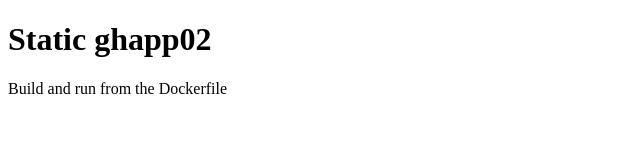
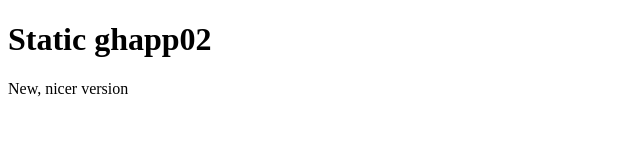
Before and after one commit to pienczyk/codedump, a plain HTML site: page apps/ghapp-njs-01/index.html in a window 1280 px wide. Shown: the whole page, without its empty margins (0-640 px from the left). Drawn offline with Linux system fonts and the light colour scheme.

Commit message:
ghapp-njs-01: new tag 0.0.3

```diff
--- a/apps/ghapp-njs-01/index.html
+++ b/apps/ghapp-njs-01/index.html
@@ -2,6 +2,6 @@
 <html>
   <body>
     <h1>Static ghapp02</h1>
-    <p>Build and run from the Dockerfile</p>
+    <p>New, nicer version</p>
   </body>
 </html>
```
